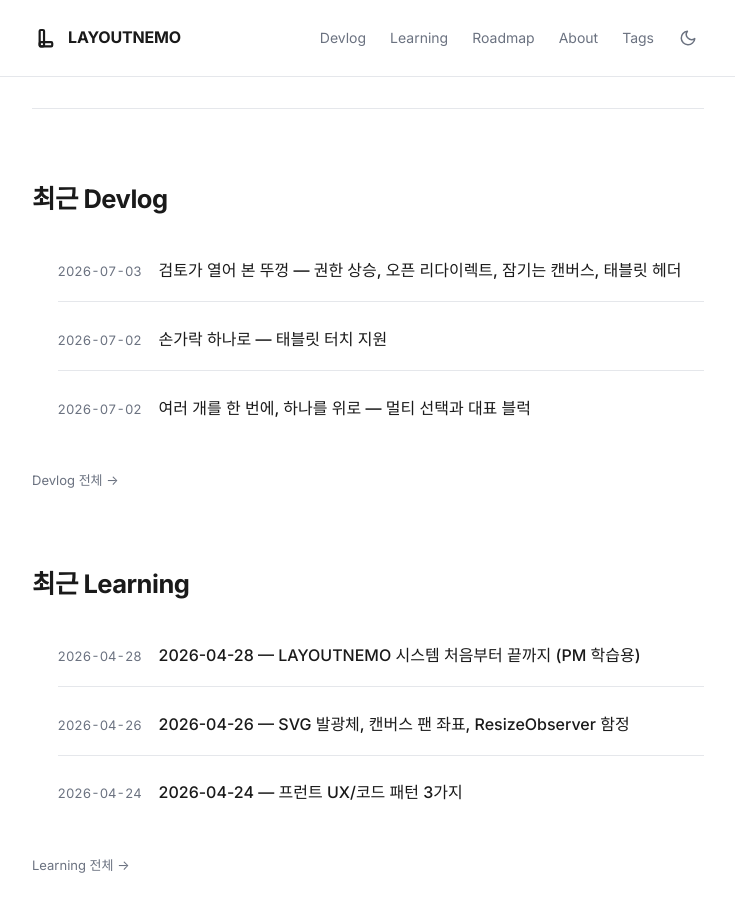
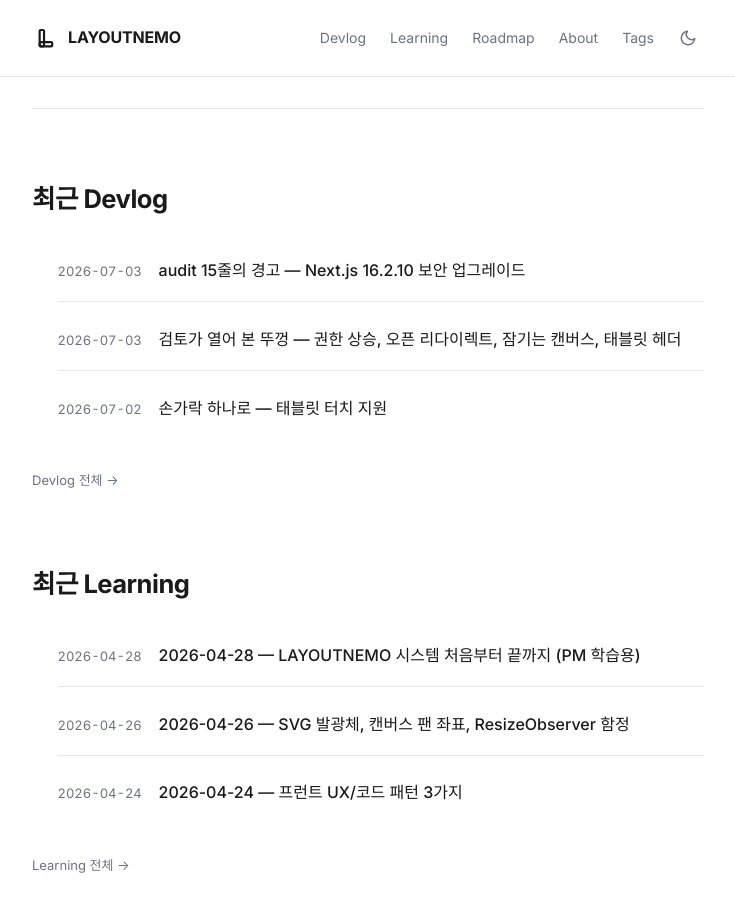
Before and after one commit to Yuwolx/LAYOUTNEMO, a Jekyll site: the page built from index.md, in a window 1280 px wide and 900 px high, scrolled down 930 px. Shown: the whole window, without its empty margins (272-1007 px from the left). Built offline with Jekyll 4.4.1, drawn with Linux system fonts in a browser that asks for light colours; some web fonts are replaced; part of the change alters nothing that is shown.

Commit message:
Devlog: 2026-07-03 security deps upgrade (Next.js 16.2.10, lodash, ws)
Co-Authored-By: Claude Fable 5 <noreply@anthropic.com>

````diff
--- /dev/null
+++ b/docs/devlog/2026-07-03-security-deps-upgrade.md
@@ -0,0 +1,70 @@
+---
+layout: post
+title: "audit 15줄의 경고 — Next.js 16.2.10 보안 업그레이드"
+parent: Devlog
+nav_order: 17
+tags: [보안, 의존성, Next.js, npm-audit]
+---
+
+# audit 15줄의 경고 — Next.js 16.2.10 보안 업그레이드
+{: .no_toc }
+
+**2026-07-03 — 로드맵에 "검토"로 적어 둔 항목을 열어 보니 고심각도가 줄줄이 나왔다. 미루던 의존성 업그레이드를 처리했다.**
+{: .fs-5 .fw-300 }
+
+---
+
+<details markdown="block">
+<summary>목차</summary>
+{: .text-delta }
+- TOC
+{:toc}
+</details>
+
+---
+
+## 무슨 일이 있었나
+
+로드맵에 "Next.js 보안 패치 버전 업그레이드 검토"가 한동안 걸려 있었다. 오늘 다음 작업을 정하려고 `npm audit`를 돌려 보니, "검토"라고 미뤄 둘 상태가 아니었다.
+
+```
+next  9.3.4-canary.0 - 16.3.0-canary.5   Severity: high
+  - HTTP request smuggling in rewrites
+  - Middleware / Proxy bypass in App Router (incomplete fix follow-up)
+  - XSS in App Router applications using CSP nonces
+  - Middleware redirects can be cache-poisoned
+  ... (15건+)
+lodash  <=4.17.23                        Severity: high (prototype pollution 등 3건)
+ws      8.0.0 - 8.20.1                   Severity: high (uninitialized memory disclosure)
+```
+
+쓰고 있던 next 16.0.10에 걸리는 고심각도 권고가 15건 넘게 쌓여 있었고, lodash·ws도 고심각도였다. request smuggling과 미들웨어 우회는 인증·라우팅 경계를 건드리는 종류라 그냥 둘 수 없었다.
+
+---
+
+## 어떻게 풀었나
+
+작업 자체는 단순하다. 확인을 어디까지 하느냐의 문제였다.
+
+```
+// 해결: next 16.0.10 → 16.2.10 (+ eslint-config-next 동반), 나머지는 npm audit fix
+npm install next@16.2.10 eslint-config-next@16.2.10
+npm audit fix        # lodash 4.18.1, ws 8.21.0
+```
+
+마이너 두 단계라도 프레임워크 업그레이드라, 평소 QA(tsc → lint → build)에 **프로덕션 서버 부팅 확인**을 더했다. 빌드가 성공해도 런타임에서 죽는 경우가 있어서다. `npm start` 후 HTTP 200까지 보고 마무리. 코드 변경은 없고 `package.json`·`package-lock.json`만 바뀌었다.
+
+일부러 남긴 것도 있다.
+
+- **ai SDK 체인** — 수정판이 `ai@7` 메이저 업그레이드(breaking change)다. AI 생성·정리하기 전체를 재검증해야 하므로 보안 패치에 끼워 넣지 않고 다음 사이클로 분리했다.
+- **next 내부 번들 postcss** — 저심각도인 데다 next가 고정해 둔 버전이라 `--force` 없이는 못 건드린다. next 쪽 패치를 기다린다.
+
+---
+
+## 정리
+
+- **"업그레이드 검토"는 로드맵에 적어 두는 순간부터 늙는다.** 권고는 계속 쌓이는데 항목은 그대로라, 가끔 `npm audit`로 실제 상태를 다시 재야 한다.
+- **보안 패치와 breaking change를 한 배에 태우지 않는다.** 오늘 안전하게 올릴 수 있는 것(next 마이너, lodash, ws)과 재검증이 필요한 것(ai@7)을 분리했기에 당일 배포가 가능했다.
+- **프레임워크 업그레이드는 빌드 성공 + 부팅 확인까지.** 코드 한 줄 안 바뀌어도 런타임은 별개다.
+
+롤백 지점은 `release/pre-security-deps`.
--- a/docs/devlog/index.md
+++ b/docs/devlog/index.md
@@ -24,6 +24,7 @@ LAYOUTNEMO를 만들면서 마주친 문제, 선택, 삽질, 배운 것을 기
 
 | 날짜 | 제목 | 상태 |
 |------|------|------|
+| 2026-07-03 | [audit 15줄의 경고 — Next.js 16.2.10 보안 업그레이드]({{ site.baseurl }}/docs/devlog/2026-07-03-security-deps-upgrade/) | ✅ 공개 |
 | 2026-07-03 | [검토가 열어 본 뚜껑 — 권한 상승, 오픈 리다이렉트, 잠기는 캔버스, 태블릿 헤더]({{ site.baseurl }}/docs/devlog/2026-07-03-review-driven-fixes/) | ✅ 공개 |
 | 2026-07-02 | [손가락 하나로 — 태블릿 터치 지원]({{ site.baseurl }}/docs/devlog/2026-07-02-touch-support/) | ✅ 공개 |
 | 2026-07-02 | [여러 개를 한 번에, 하나를 위로 — 멀티 선택과 대표 블럭]({{ site.baseurl }}/docs/devlog/2026-07-02-multi-select-and-pin/) | ✅ 공개 |
--- a/docs/roadmap.md
+++ b/docs/roadmap.md
@@ -45,6 +45,7 @@ LAYOUTNEMO의 현재 상태와 앞으로의 방향을 기록합니다.
 - [x] **태블릿 터치 지원** — Pointer Events 전환(마우스·터치 단일 경로), 한 손가락 팬, ⋮ 메뉴 연결/복사(Shift·Alt 대체), 선택 모드 토글(Ctrl 대체), 터치용 항상 노출 어포던스 (2026-07-02)
 - [x] **검토 기반 수정 묶음** — RLS 권한 상승 차단(`user_profiles` FOR ALL → 읽기+제약 삽입), OAuth 오픈 리다이렉트 차단, 결 삭제 시 블럭 재배정으로 FK 동기화 사망 방지, 팬 중 캔버스 영구 잠김 수정, 선택/연결 탭이 상세창 열던 문제 수정 (2026-07-03)
 - [x] **반응형 헤더** — 로그인 시 태블릿/폰에서 상단바 줄바꿈 깨짐 수정 (좁은 폭에서 여백·최소폭 축소 + 비필수 요소 단계적 숨김, 데스크톱 유지) (2026-07-03)
+- [x] **보안 의존성 업그레이드** — Next.js 16.0.10→16.2.10 (request smuggling·미들웨어 우회·CSP XSS 등 고심각도 15건+), lodash·ws audit fix. ai SDK 메이저 업그레이드는 별도 사이클로 분리 (2026-07-03)
 
 ## 🚧 진행 중 / 내부 개선
 
@@ -52,7 +53,7 @@ LAYOUTNEMO의 현재 상태와 앞으로의 방향을 기록합니다.
 - [ ] 정리하기 AI 입력에 태그/기한까지 포함해 제안 품질 높이기
 - [ ] 결 삭제 시 기존 블럭 재배정 UX 정리 (FK 사망 버그는 수정 완료 → 삭제 시 "미분류"로. 어느 결로 옮길지 고르는 UX는 남음)
 - [ ] 터치 후속 — 핀치 줌(두 손가락 확대·축소) + 휴대폰용 반응형 레이아웃 (헤더 반응형·태블릿 터치는 완료, 캔버스 본체 반응형/줌·실기기 감각 다듬기 남음)
-- [ ] Next.js 보안 패치 버전 업그레이드 검토
+- [ ] ai SDK 메이저 업그레이드(ai@7) — 리소스 소진 취약점 해소, breaking change라 AI 생성·정리하기 재검증 필요
 
 ## 📝 예정 (우선순위 조정 중)
 
````
